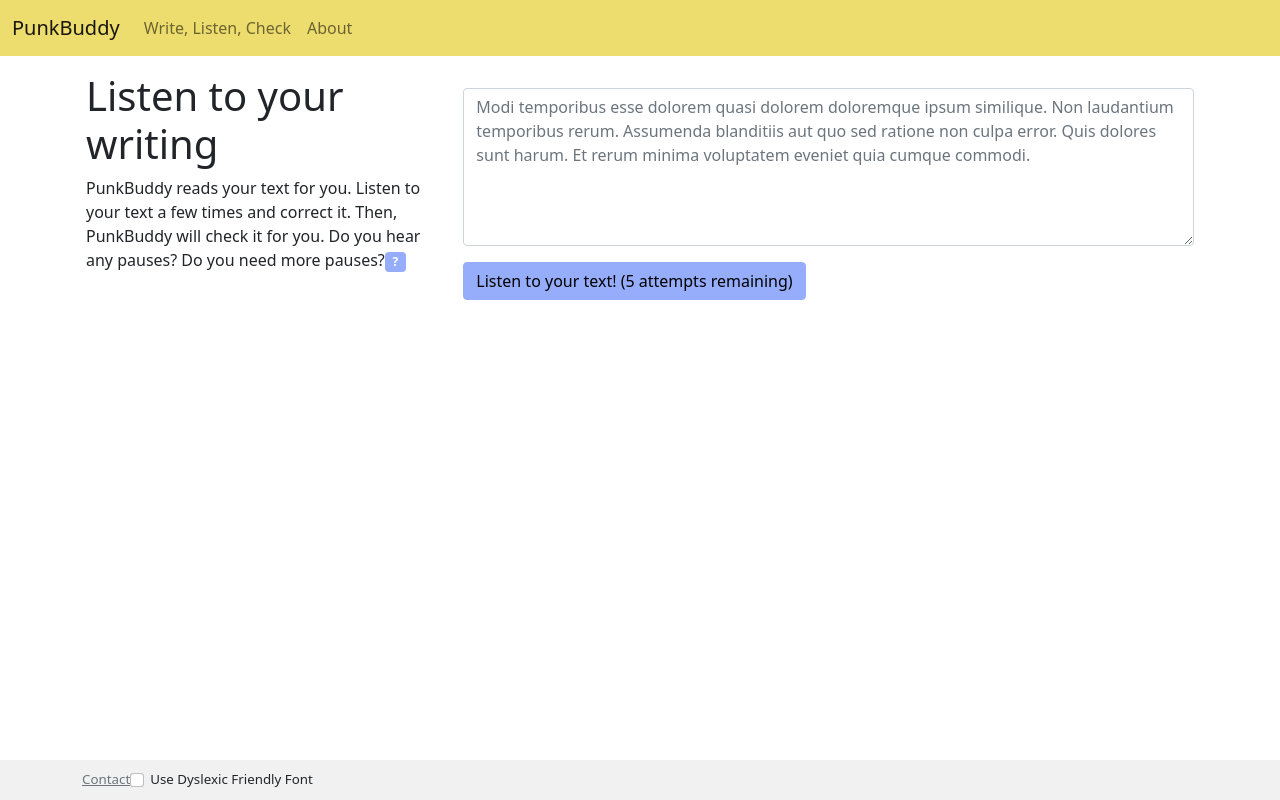
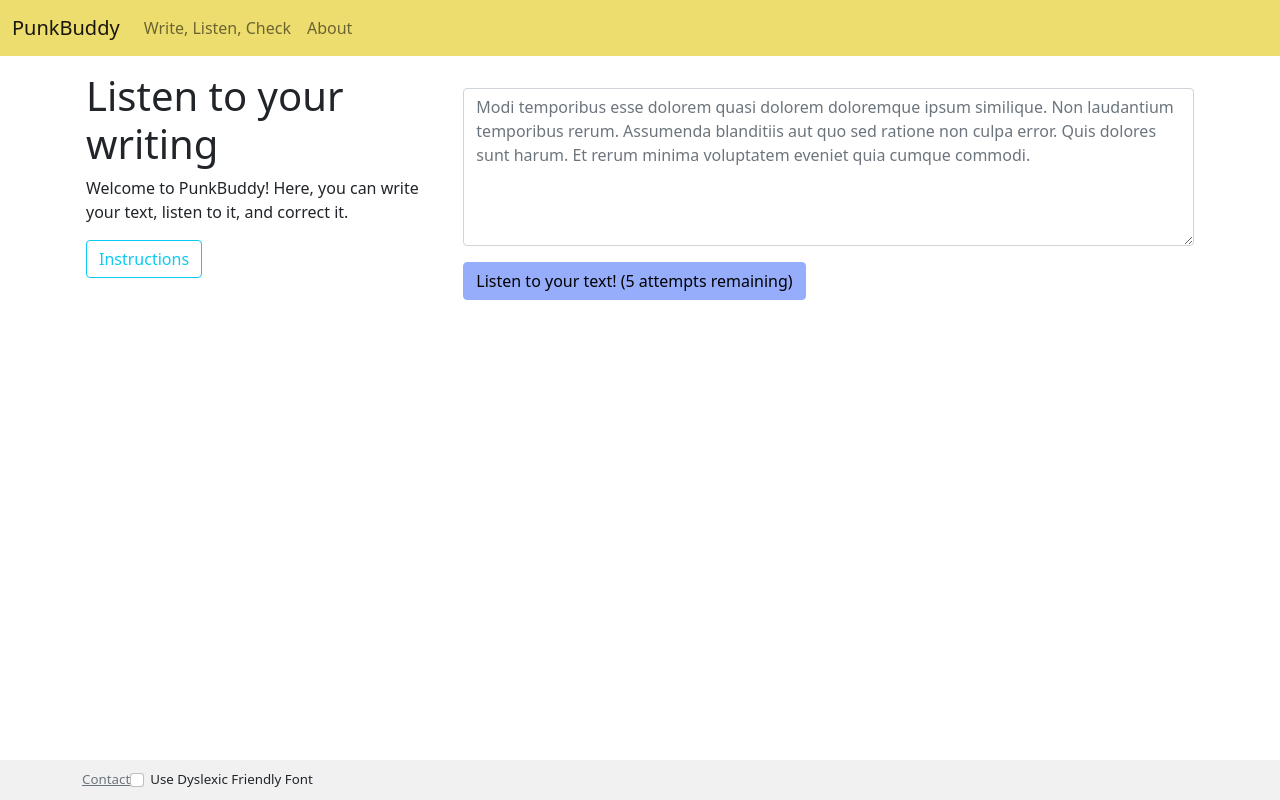
Before and after one commit to triantac/punkbuddy, a React (Create React App) app: page /write in a window 1280 px wide. Built offline with nearby package versions, Linux system fonts and the light colour scheme.

Commit message:
Fix instructions and text Fixes #7

```diff
--- a/src/App.tsx
+++ b/src/App.tsx
@@ -32,11 +32,6 @@
         </nav>
 
         <div className="container p-3 app">
-          {/* <div className="row">
-            <p className="lead">
-              Welcome to PunkBuddy! Here, you can write your text, listen to it, and correct it.
-            </p>
-          </div> */}
           <Switch>
             <Route exact path="/">
               <Redirect to="/write" />
--- a/src/Check.tsx
+++ b/src/Check.tsx
@@ -77,6 +77,13 @@
     }
   }
 
+  useEffect(() => {
+    // Initialize the tooltips
+    const helpEls = document.getElementsByClassName('help-tooltip')
+    for (let i = 0; i < helpEls.length; i++)
+      new Tooltip(helpEls[i])
+  }, [])
+
   const textarea = useRef<HTMLTextAreaElement>(null)
 
 
@@ -107,10 +114,16 @@
     <div className="row">
       <div className="col-lg-4 col-12">
         <h1>Check your writing</h1>
-        <p>
-          PunkBuddy checks your text for you. Take a look at the suggestions. Is your punctuation correct? What can you fix?
-        </p>
+          <p>
+            Welcome to PunkBuddy! Here, you can write your text, listen to it, and correct it.
+          </p>
+          <button className="btn btn-outline-info help-tooltip"
+            data-toggle="tooltip" data-placement="top"
+            title="PunkBuddy checks your text for you. Take a look at the suggestions. Is your punctuation correct? What can you fix?">
+            Instructions
+          </button>
       </div>
+
       <div className="col-lg-8 col-12 mt-3 mb-3">
         <div className="check-textarea-wrapper">
           {hintTooltips}
--- a/src/Write.tsx
+++ b/src/Write.tsx
@@ -148,12 +148,13 @@
         <div className="col-12 col-lg-4">
           <h1>Listen to your writing</h1>
           <p>
-            PunkBuddy reads your text for you. Listen to your text a few times and correct it. Then, PunkBuddy will check it for you. Do you hear any pauses? Do you need more pauses?
-            <span className="ml-2 badge bg-secondary help-tooltip"
-              data-toggle="tooltip" data-placement="top"
-              title="PunkBuddy reads your text for you. Listen to your text a few times and correct it. Then, PunkBuddy will check it for you. Do you hear any pauses? Do you need more pauses?">?</span>
-            {/* <a id="help-tooltip" href="#" data-toggle="tooltip" title="" data-original-title="Default tooltip"></a> */}
+            Welcome to PunkBuddy! Here, you can write your text, listen to it, and correct it.
           </p>
+          <button className="btn btn-outline-info help-tooltip"
+            data-toggle="tooltip" data-placement="top"
+            title="PunkBuddy reads your text for you. Listen to your text a few times and correct it. Then, PunkBuddy will check it for you. Do you hear any pauses? Do you need more pauses?">
+            Instructions
+            </button>
         </div>
         <div className="col-12 col-lg-8">
           <div className="mb-3 mt-3">
```
